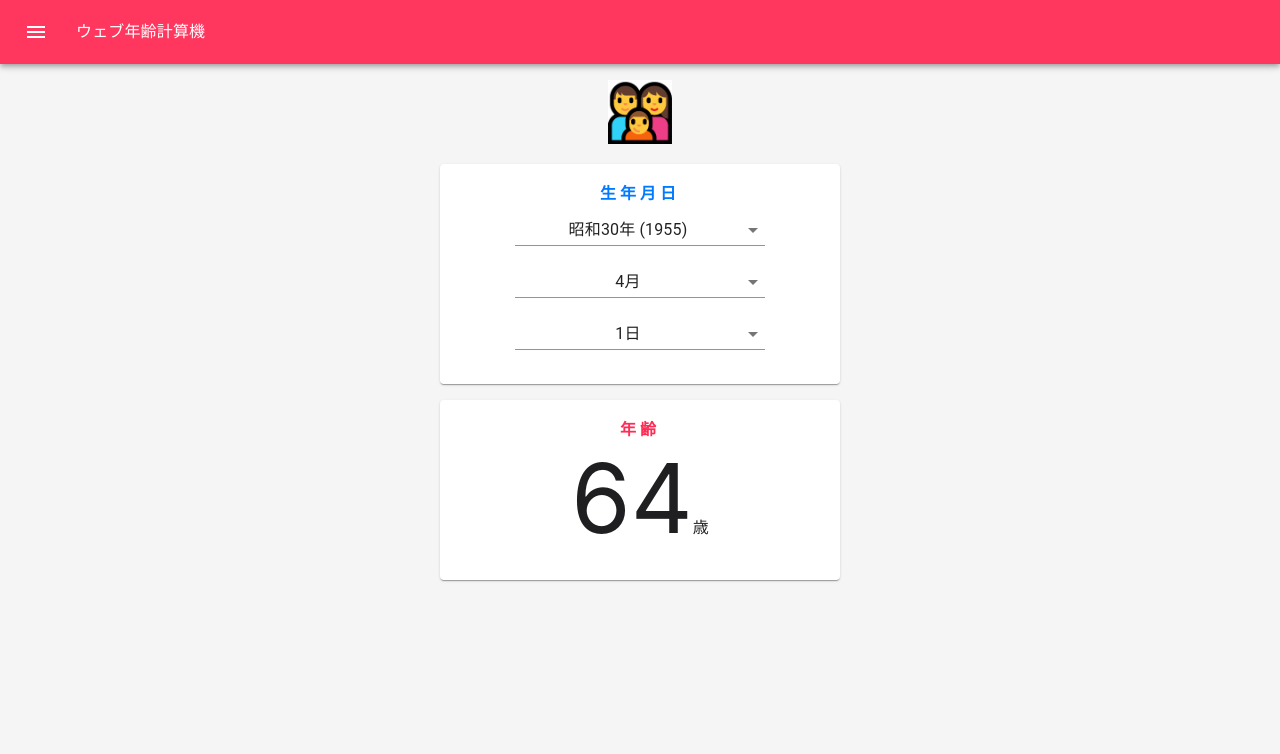
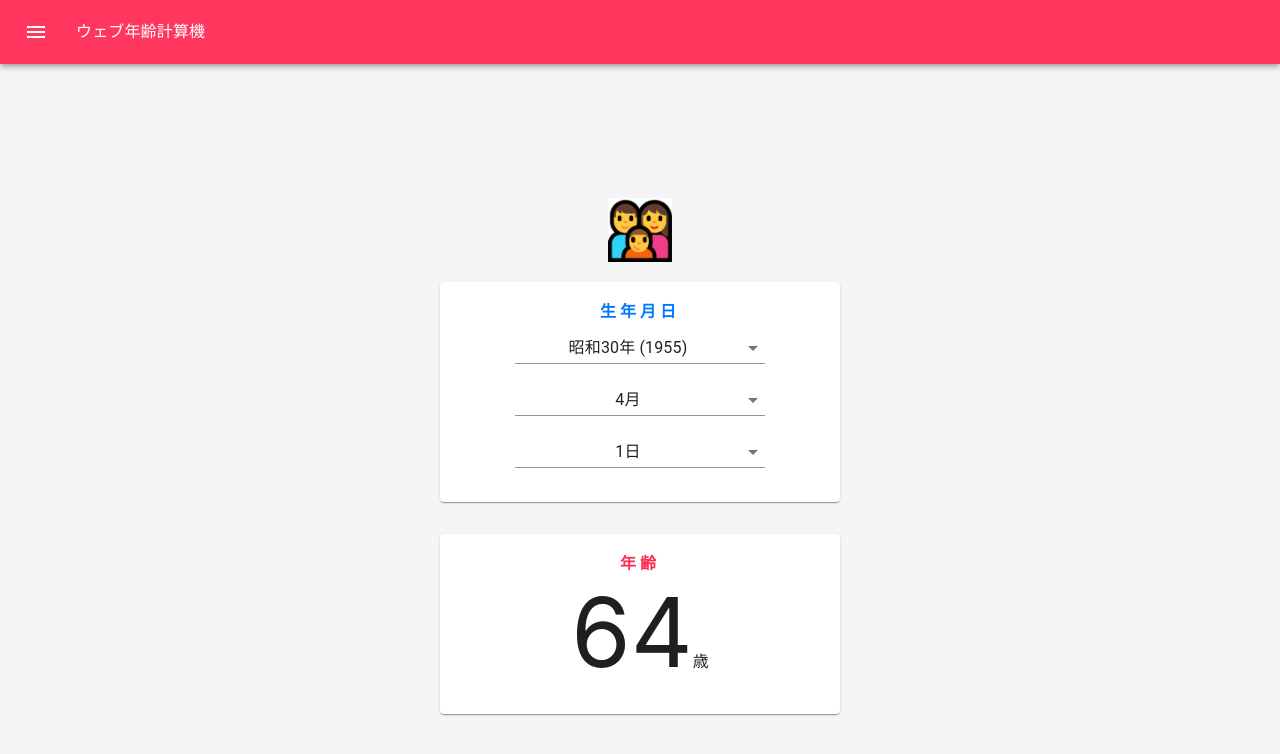
Before and after one commit to sprout2000/nenrei, a React app: page / in a window 1280 px wide. Shown: the top 754 px of the page. Built offline with nearby package versions, Linux system fonts and the light colour scheme.

Commit message:
Justify styles

```diff
--- a/package.json
+++ b/package.json
@@ -1,6 +1,6 @@
 {
   "name": "nenrei",
-  "version": "0.0.14",
+  "version": "0.1.0",
   "main": "index.js",
   "license": "MIT",
   "homepage": "https://sprout2000.github.io/nenrei",
@@ -28,6 +28,7 @@
     "@typescript-eslint/parser": "^2.8.0",
     "copy-webpack-plugin": "^5.0.5",
     "cross-env": "^6.0.3",
+    "css-loader": "^3.2.0",
     "eslint": "^6.6.0",
     "eslint-config-prettier": "^6.6.0",
     "eslint-plugin-prettier": "^3.1.1",
@@ -38,6 +39,7 @@
     "prettier": "^1.19.1",
     "react": "^16.12.0",
     "react-dom": "^16.12.0",
+    "style-loader": "^1.0.0",
     "styled-components": "^4.4.1",
     "ts-loader": "^6.2.1",
     "typeface-roboto": "^0.0.75",
--- a/src/App.tsx
+++ b/src/App.tsx
@@ -20,9 +20,9 @@ interface BirthDay {
 const useStyles = makeStyles(() =>
   createStyles({
     root: {
-      height: '100vh',
       margin: 0,
       padding: 0,
+      height: '100%',
       overflow: 'hidden',
       backgroundColor: '#f5f5f5',
       fontFamily: '-apple-system, BlinkMacSystemFont, Roboto, sans-serif',
@@ -32,14 +32,16 @@ const useStyles = makeStyles(() =>
       padding: 0,
     },
     content: {
-      padding: '1em',
       textAlign: 'center',
+      height: '100%',
+      display: 'flex',
+      flexDirection: 'column',
+      justifyContent: 'center',
     },
     card: {
       margin: '1em auto',
       width: '80vw',
       maxWidth: 400,
-      minWidth: 275,
     },
     label: {
       fontWeight: 'bold',
--- a/src/index.css
+++ b/src/index.css
@@ -3,4 +3,5 @@ body,
 #root {
   margin: 0;
   padding: 0;
+  height: 100%;
 }
--- a/src/index.html
+++ b/src/index.html
@@ -8,7 +8,7 @@
     />
     <title>ウェブ年齢計算機</title>
   </head>
-  <body style="margin: 0; padding: 0;">
-    <div id="root" style="margin: 0; padding: 0;"></div>
+  <body>
+    <div id="root"></div>
   </body>
 </html>
--- a/src/index.tsx
+++ b/src/index.tsx
@@ -2,6 +2,7 @@ import React from 'react';
 import ReactDOM from 'react-dom';
 
 import App from './App';
+import './index.css';
 
 ReactDOM.render(<App />, document.getElementById('root'));
 
--- a/webpack.config.js
+++ b/webpack.config.js
@@ -24,6 +24,10 @@ module.exports = {
         test: /\.tsx?$/,
         exclude: /node_modules/,
         loader: 'ts-loader',
+      },
+      {
+        test: /\.css$/,
+        use: ['style-loader', 'css-loader'],
       },
       {
         test: /\.(bmp|gif|png|jpe?g|svg|ttf|eot|woff?2?)$/,
```
Also changed, not shown: 1 other file (tests, documents, lock files or other folders).
